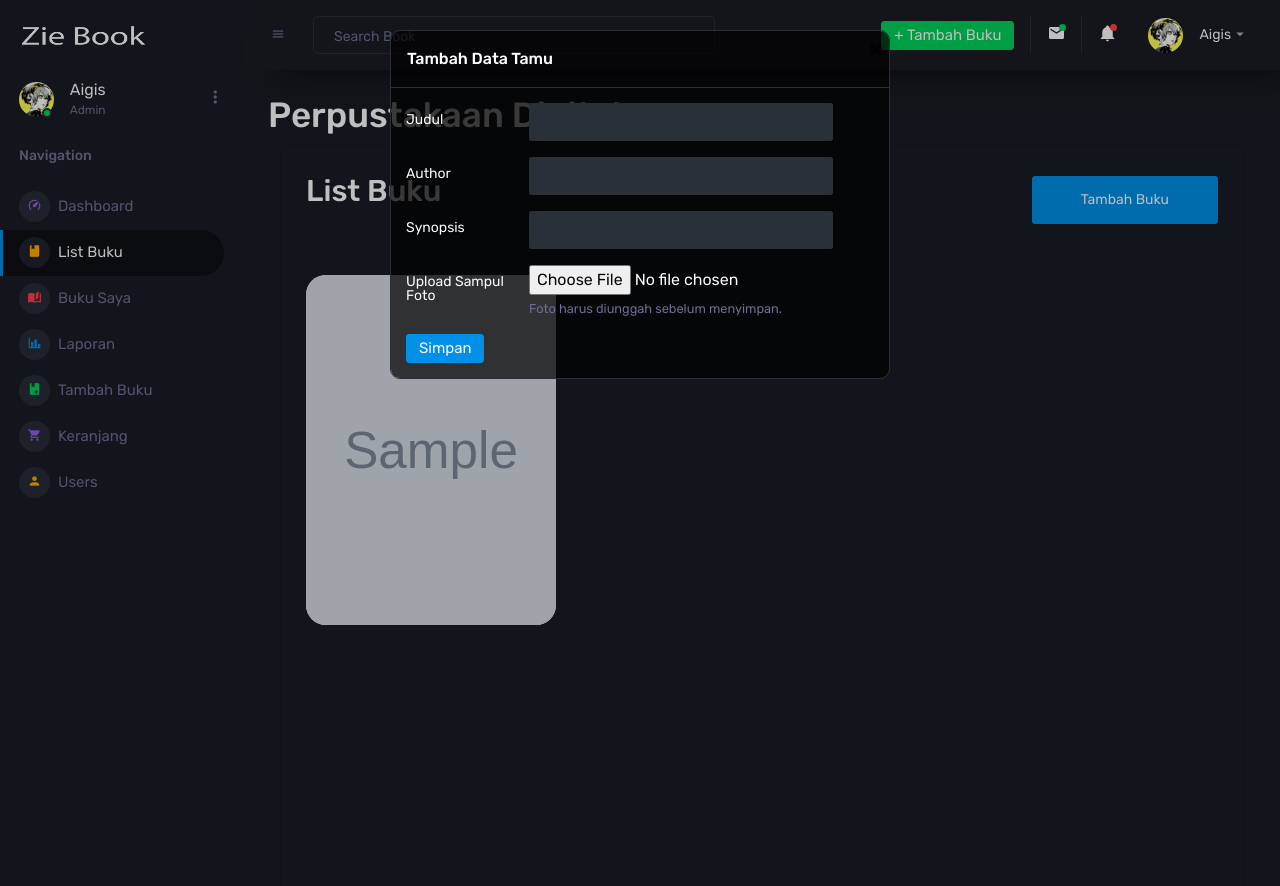
After one commit to deriana/app-perpustakaan, a PHP site: page /list_buku.php in a window 1280 px wide, after a click on "Tambah Buku". The commit adds this page. Run offline with PHP 8.4, Linux system fonts and the light colour scheme; tables that the repository leaves empty or names only in its code hold one stand-in row (values such as "Sample post"); grey boxes marked "Sample" are stand-in pictures.

Commit message:
membuat fitur tambah buku edit buku hapus buku

```diff
--- /dev/null
+++ b/function.php
@@ -0,0 +1,118 @@
+<?php
+require_once("koneksi.php");
+
+function register($data)
+{
+    global $koneksi;
+
+    // Mengamankan input dari user
+    $username = htmlspecialchars($data['user_nama']);
+    $password = htmlspecialchars($data['user_pass']);
+
+    // Meng-hash password
+    $password_hash = password_hash($password, PASSWORD_BCRYPT);
+
+    // Query untuk menyimpan user baru dengan role default sebagai 'users'
+    $query = "INSERT INTO users (user_name, user_password, role) VALUES (?, ?, 'users')";
+
+    // Menggunakan prepared statement untuk menghindari SQL Injection
+    $stmt = mysqli_prepare($koneksi, $query);
+
+    // Mengikat parameter dan menjalankan query
+    mysqli_stmt_bind_param($stmt, "ss", $username, $password_hash);
+    mysqli_stmt_execute($stmt);
+
+    // Mengembalikan jumlah baris yang terpengaruh (berhasil/tidak)
+    return mysqli_stmt_affected_rows($stmt);
+}
+
+function query($query)
+{
+    global $koneksi;
+
+    $result = mysqli_query($koneksi, $query);
+    $rows = [];
+    while ($row = mysqli_fetch_assoc($result)) {
+        $rows[] = $row;
+    }
+
+    return $rows;
+}
+
+function tambah_buku($data)
+{
+    global $koneksi;
+
+    $judul = mysqli_real_escape_string($koneksi, htmlspecialchars($data["title"]));
+    $author = mysqli_real_escape_string($koneksi, htmlspecialchars($data["author"]));
+    $synopsis = mysqli_real_escape_string($koneksi, htmlspecialchars($data["synopsis"]));
+    $book_date = date("Y-m-d");
+
+    $cover_path = '';
+    if (isset($_FILES['foto']) && $_FILES['foto']['error'] === UPLOAD_ERR_OK) {
+        $namaFile = $_FILES['foto']['name'];
+        $tmpName = $_FILES['foto']['tmp_name'];
+        $namaFileBaru = uniqid() . '_' . $namaFile;
+        $destination = "uploads/" . $namaFileBaru;
+
+        if (move_uploaded_file($tmpName, $destination)) {
+            $cover_path = $namaFileBaru;
+        }
+    }
+
+    // Insert query
+    $query = "INSERT INTO books(title, author, synopsis, cover_path, book_date)
+              VALUES ('$judul', '$author', '$synopsis', '$cover_path', '$book_date')";
+
+    // Debugging query to check for errors
+    if (!mysqli_query($koneksi, $query)) {
+        die("Error: " . mysqli_error($koneksi));  // Debugging tool
+    }
+
+    return mysqli_affected_rows($koneksi);
+}
+
+function edit_buku($data)
+{
+    global $koneksi;
+
+    $id_books = htmlspecialchars($data["id_books"]);
+    $judul = htmlspecialchars($data["title"]);
+    $author = htmlspecialchars($data["author"]);
+    $synopsis = htmlspecialchars($data["synopsis"]);
+
+    $cover_path = '';
+    if (isset($_FILES['foto']) && $_FILES['foto']['error'] === UPLOAD_ERR_OK) {
+        $namaFile = $_FILES['foto']['name'];
+        $tmpName = $_FILES['foto']['tmp_name'];
+        $namaFileBaru = uniqid() . '_' . $namaFile;
+        $destination = "uploads/" . $namaFileBaru;
+
+        if (move_uploaded_file($tmpName, $destination)) {
+            $cover_path = $namaFileBaru;
+        }
+    }
+
+    $query = "UPDATE books SET
+                title = '$judul',
+                author = '$author',
+                synopsis = '$synopsis'";
+
+    if ($cover_path !== '') {
+        $query .= ", cover_path = '$cover_path'";
+    }
+
+    $query .= " WHERE id_books = '$id_books'";
+
+    mysqli_query($koneksi, $query);
+
+    return mysqli_affected_rows($koneksi);
+}
+
+function hapus_buku($id) {
+    global $koneksi;
+    $query = "DELETE FROM books WHERE id_books = '$id'";
+    mysqli_query($koneksi, $query);
+
+    return mysqli_affected_rows($koneksi);
+}
--- /dev/null
+++ b/list_buku.php
@@ -0,0 +1,287 @@
+<?php
+include_once("template/header.php");
+require_once("function.php");
+
+// Check if form is submitted
+if ($_SERVER['REQUEST_METHOD'] == 'POST') {
+    // Handle adding a book
+    if (isset($_POST['simpan'])) {
+        if (tambah_buku($_POST) > 0) {
+            echo "<script>
+                    alert('Data berhasil ditambahkan!');
+                    document.location.href = 'list_buku.php'; // Redirect to the book list page
+                  </script>";
+        } else {
+            echo "<script>
+                    alert('Data gagal ditambahkan. Coba lagi!');
+                  </script>";
+        }
+    }
+
+    // Handle editing a book
+    if (isset($_POST['edit'])) {
+        if (edit_buku($_POST) > 0) {
+            echo "<script>
+                    alert('Data berhasil diperbarui!');
+                    document.location.href = 'list_buku.php'; // Redirect ke halaman daftar buku
+                  </script>";
+        } else {
+            echo "<script>
+                    alert('Data gagal diperbarui. Coba lagi!');
+                  </script>";
+        }
+    }
+}
+
+
+?>
+<style>
+    .book-container {
+        display: grid;
+        grid-template-columns: repeat(2, 1fr);
+        /* 2 kolom */
+        gap: 20px;
+        /* Jarak antar item */
+    }
+
+    .book-item {
+        width: 250px;
+        height: 350px;
+        background: white;
+        border-radius: 20px;
+        display: flex;
+        flex-direction: row;
+        transition: 0.5s ease-in-out;
+    }
+
+    .book-item>img {
+        width: 250px;
+        height: 350px;
+        border-radius: 20px;
+        object-fit: cover;
+    }
+
+    .book-item:hover {
+        transform: scale(1.1);
+        border-radius: 20px 50px 20px 20px;
+        width: 100%;
+
+        .book-desk {
+            display: block;
+            display: flex;
+            gap: 10px;
+            justify-content: space-around;
+            padding: 0 10px;
+        }
+    }
+
+    .book-desk {
+        color: black;
+        display: flex;
+        flex-direction: column;
+        justify-content: center;
+        gap: 10px;
+        flex-grow: 1;
+    }
+
+    .book-desk-item {
+        display: flex;
+        flex-direction: row;
+        align-items: center;
+        background-color: gray;
+        gap: 10px;
+        padding: 0 5px;
+        border-radius: 10px;
+    }
+
+    .book-desk-item>i {
+        font-size: 20px;
+        color: white;
+    }
+
+    .book-desk-item>h3 {
+        font-size: 1em !important;
+    }
+
+    .book-desk>.book-desk-item>div {
+        width: 20px;
+        height: 20px;
+        background-color: white;
+        border-radius: 50%;
+    }
+
+    .book-desk {
+        display: none;
+    }
+</style>
+
+<div class="main-panel m-4 d-flex flex-direction-column">
+    <h1>Perpustakaan Digital</h1>
+    <div class="col-lg-12 grid-margin stretch-card">
+        <div class="card">
+            <div class="card-body">
+                <div class="d-flex align-items-center justify-content-between mb-5">
+                    <h2 class="card-title mr-5">List Buku</h2>
+                    <button class="btn btn-primary btn-lg" data-toggle="modal" data-target="#tambahBuku">Tambah Buku</button>
+                </div>
+                <div class="book-container">
+                    <?php
+                    $table_buku = query("SELECT * FROM books");
+                    foreach ($table_buku as $buku): ?>
+                        <div class="book-item">
+                            <img src="uploads/<?= htmlspecialchars($buku['cover_path']); ?>" alt="sampul buku">
+                            <div class="book-desk">
+                                <h1><?= htmlspecialchars($buku['title']) ?></h1>
+                                <div class="book-desk-item">
+                                    <i class="mdi mdi-grease-pencil"></i>
+                                    <h3>Author: <?= htmlspecialchars($buku['author']) ?></h3>
+                                </div>
+                                <div class="book-desk-item">
+                                    <i class="mdi mdi-calendar"></i>
+                                    <h3>Date: <?= htmlspecialchars($buku['book_date']) ?></h3>
+                                </div>
+                                <div class="book-desk-item">
+                                    <div></div>
+                                    <h3>Sinopsis</h3>
+                                </div>
+                                <p><?= htmlspecialchars($buku['synopsis']) ?></p>
+                                <div>
+                                    <button class="btn btn-success btn-sm"
+                                        data-toggle="modal"
+                                        data-target="#editBuku"
+                                        data-id="<?= htmlspecialchars($buku['id_books']); ?>"
+                                        data-title="<?= htmlspecialchars($buku['title']); ?>"
+                                        data-author="<?= htmlspecialchars($buku['author']); ?>"
+                                        data-synopsis="<?= htmlspecialchars($buku['synopsis']); ?>">
+                                        Edit Buku
+                                    </button>
+                                    <a onclick="return confirm('Apakah anda yakin ingin menghapus data ini ?')" class="btn btn-sm btn-danger" href="hapus_buku.php?id_books=<?= htmlspecialchars($buku['id_books']); ?>">Hapus</a>
+                                </div>
+                            </div>
+                        </div>
+                    <?php endforeach; ?>
+                </div>
+            </div>
+        </div>
+    </div>
+</div>
+
+
+<!-- MODAL TAMBAH BUKU -->
+<div class="modal fade" id="tambahBuku" tabindex="-1" aria-labelledby="tambahBukuLabel" aria-hidden="true">
+    <div class="modal-dialog">
+        <div class="modal-content">
+            <div class="modal-header">
+                <h5 class="modal-title" id="tambahBukuLabel">Tambah Data Tamu</h5>
+                <button type="button" class="close" data-dismiss="modal" aria-label="Close">
+                    <span aria-hidden="true">&times;</span>
+                </button>
+            </div>
+            <div class="modal-body">
+                <form action="" method="post" enctype="multipart/form-data">
+                    <div class="form-group row">
+                        <label for="title" class="col-sm-3 col-form-label">Judul</label>
+                        <div class="col-sm-8">
+                            <input type="text" class="form-control" id="title" name="title" required>
+                        </div>
+                    </div>
+                    <div class="form-group row">
+                        <label for="author" class="col-sm-3 col-form-label">Author</label>
+                        <div class="col-sm-8">
+                            <input type="text" class="form-control" id="author" name="author" required>
+                        </div>
+                    </div>
+                    <div class="form-group row">
+                        <label for="synopsis" class="col-sm-3 col-form-label">Synopsis</label>
+                        <div class="col-sm-8">
+                            <input type="text" class="form-control" id="synopsis" name="synopsis" required>
+                        </div>
+                    </div>
+                    <div class="form-group row">
+                        <label for="foto" class="col-sm-3 col-form-label">Upload Sampul Foto</label>
+                        <div class="col-sm-8">
+                            <input type="file" class="form-control-file" id="foto" name="foto" accept="image/*" required>
+                            <small class="form-text text-muted">Foto harus diunggah sebelum menyimpan.</small>
+                        </div>
+                    </div>
+                    <button type="submit" class="btn btn-primary" name="simpan">Simpan</button>
+                </form>
+
+            </div>
+        </div>
+    </div>
+</div>
+
+<!-- Modal for Editing Book -->
+<div class="modal fade" id="editBuku" tabindex="-1" aria-labelledby="editBukuLabel" aria-hidden="true">
+    <div class="modal-dialog">
+        <div class="modal-content">
+            <div class="modal-header">
+                <h5 class="modal-title" id="editBukuLabel">Edit Data Buku</h5>
+                <button type="button" class="close" data-dismiss="modal" aria-label="Close">
+                    <span aria-hidden="true">&times;</span>
+                </button>
+            </div>
+            <div class="modal-body">
+                <form action="" method="post" enctype="multipart/form-data">
+                    <input type="hidden" name="id_books" id="id_books">
+                    <div class="form-group row">
+                        <label for="title" class="col-sm-3 col-form-label">Judul</label>
+                        <div class="col-sm-8">
+                            <input type="text" class="form-control" id="edit_title" name="title" required>
+                        </div>
+                    </div>
+                    <div class="form-group row">
+                        <label for="author" class="col-sm-3 col-form-label">Author</label>
+                        <div class="col-sm-8">
+                            <input type="text" class="form-control" id="edit_author" name="author" required>
+                        </div>
+                    </div>
+                    <div class="form-group row">
+                        <label for="synopsis" class="col-sm-3 col-form-label">Synopsis</label>
+                        <div class="col-sm-8">
+                            <input type="text" class="form-control" id="edit_synopsis" name="synopsis" required>
+                        </div>
+                    </div>
+                    <div class="form-group row">
+                        <label for="foto" class="col-sm-3 col-form-label">Upload Sampul Foto Baru (Opsional)</label>
+                        <div class="col-sm-8">
+                            <input type="file" class="form-control-file" id="foto" name="foto" accept="image/*">
+                            <small class="form-text text-muted">Foto baru akan menggantikan foto lama jika diunggah.</small>
+                        </div>
+                    </div>
+                    <div class="modal-footer">
+                        <button type="button" class="btn btn-secondary" data-dismiss="modal">Keluar</button>
+                        <button type="submit" class="btn btn-primary" name="edit">Simpan Perubahan</button> <!-- Pastikan name="edit" ada -->
+                    </div>
+                </form>
+            </div>
+        </div>
+    </div>
+</div>
+
+
+<script>
+    function setEditBarang(id, title, author, synopsis) {
+        document.getElementById('id_books').value = id;
+        document.getElementById('edit_title').value = title;
+        document.getElementById('edit_author').value = author;
+        document.getElementById('edit_synopsis').value = synopsis;
+    }
+
+    document.querySelectorAll('.btn-success').forEach(button => {
+        button.addEventListener('click', function() {
+            const id = this.getAttribute('data-id');
+            const title = this.getAttribute('data-title');
+            const author = this.getAttribute('data-author');
+            const synopsis = this.getAttribute('data-synopsis');
+
+            setEditBarang(id, title, author, synopsis);
+        });
+    });
+</script>
+
+
+
+<?php include_once("template/footer.php");
+?>
--- a/template/header.php
+++ b/template/header.php
@@ -35,6 +35,21 @@
     <!-- End layout styles -->
     <link rel="shortcut icon" href="assets/images/favicon.png" />
 </head>
+
+<style>
+    /* Membuat background modal menjadi transparan dengan warna gelap */
+    .modal-content {
+        background-color: rgba(0, 0, 0, 0.7); /* Warna hitam dengan transparansi 70% */
+        border-radius: 10px; /* Opsional: menambahkan sedikit rounded corner */
+        color: white; /* Menjadikan teks di dalam modal berwarna putih */
+    }
+
+    /* Mengubah latar belakang overlay modal */
+    .modal-backdrop {
+        background-color: rgba(0, 0, 0, 0.5); /* Overlay yang lebih gelap namun tetap transparan */
+    }
+</style>
+
 
 <body>
     <div class="container-scroller">
@@ -118,7 +133,7 @@
                     </a>
                 </li>
                 <li class="nav-item menu-items">
-                    <a class="nav-link" href="pages/forms/basic_elements.html">
+                    <a class="nav-link" href="list_buku.php">
                         <span class="menu-icon">
                             <i class="mdi mdi-book"></i>
                         </span>
```
Also changed, not shown: hapus_buku.php (added, +14 -0 lines), uploads/671264c99d77d__10a70d6c-e946-4c9f-bbb6-287ad94d6ca6.jpeg (added), uploads/671268c4da2bf_459753159_542316041656771_7188316109348585577_n.jpg (added), uploads/671269c1ab7a1_1011897.jpeg (added), uploads/67127b3481380_151b276c-4ebb-4f7c-9d33-c1be568e69b1.jpeg (added), uploads/6712922526264_frieren-beyond-journeys-end-vol-1-9781974725762_hr.jpg (added), 2 other files.
